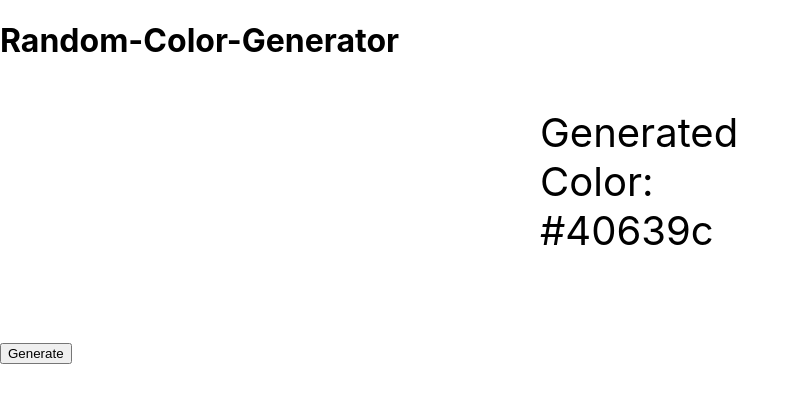
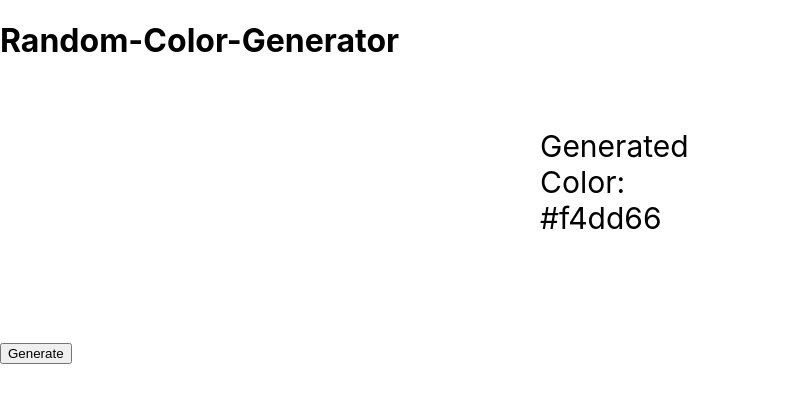
Before and after one commit to michaels90up/react-random-color-generator, a React (Create React App) app: page / in a window 1280 px wide. Shown: the top 402 px of the page, without its empty margins (0-799 px from the left). Built offline with nearby package versions, Linux system fonts and the light colour scheme.

Commit message:
Improving button

```diff
--- a/src/App.js
+++ b/src/App.js
@@ -3,7 +3,7 @@ import randomColor from 'randomcolor';
 import { useState } from 'react';
 
 function App() {
-  const [color, setColor] = useState('#40639c');
+  const [color, setColor] = useState('');
   return (
     <div>
       <h1>Random-Color-Generator</h1>
@@ -15,17 +15,18 @@ function App() {
           display: 'flex',
           justifyContent: 'center',
           alignItems: 'center',
-          fontSize: 40,
+          fontSize: 30,
         }}
       >
-        Generated Color: {color}
+        Generated Color: {randomColor()}
       </div>
       <br />
       <br />
       <br />
       <button
         onClick={() => {
-          setColor('');
+          const newColor = randomColor();
+          setColor(newColor);
         }}
       >
         Generate
```
